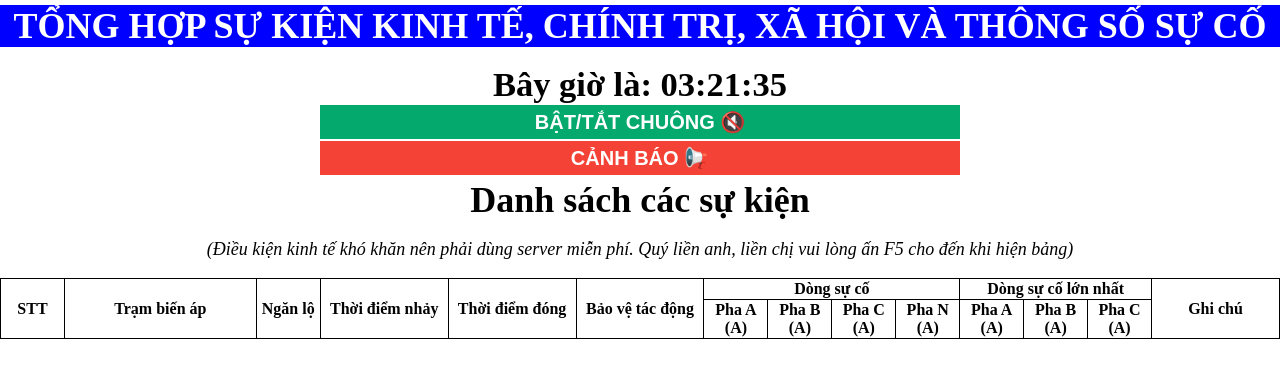
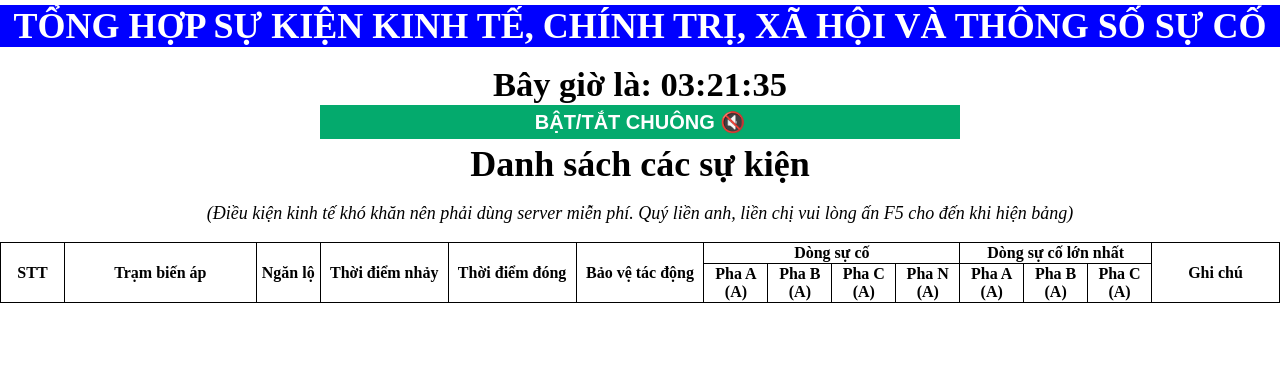
Before and after one commit to TTDKXHD/TSSC-DIENLUC, a plain HTML site: page index.html in a window 1280 px wide. Shown: the part 105-482 px from the top of the page. Drawn offline with Linux system fonts and the light colour scheme.

Commit message:
Update index.html

```diff
--- a/index.html
+++ b/index.html
@@ -64,13 +64,6 @@
            BẬT/TẮT CHUÔNG <span id="volumn">&#128263;</span>
          </button>
          <br />
-         <button
-           id="update_value_listen"
-           class="btn_style"
-           style="background-color: #f44336"
-         >
-           CẢNH BÁO &#128226;
-         </button>
       </div>
     </center>
 
```
